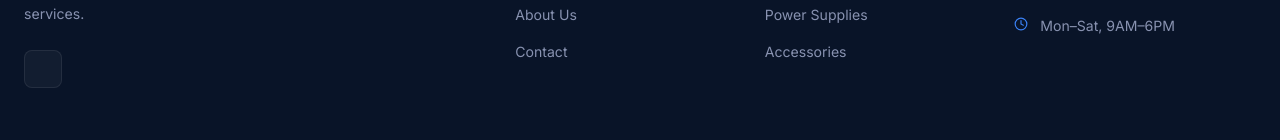
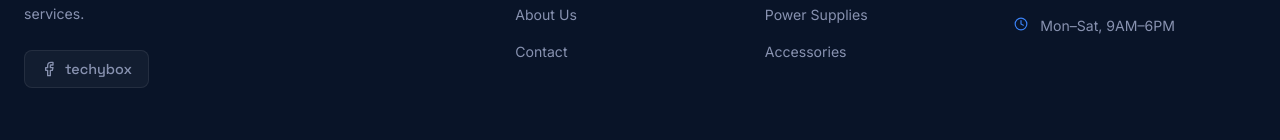
Before and after one commit to renheart15/techybox, a website: page index.html in a window 1280 px wide. Shown: the part 5352-5492 px from the top of the page. Drawn offline with nearby package versions, Linux system fonts and the light colour scheme.

Commit message:
fix: render facebook icon using inline SVG for reliability and display brand name beside it

```diff
--- a/components/footer.html
+++ b/components/footer.html
@@ -14,8 +14,9 @@
           We also offer professional web and IoT development services.
         </p>
         <div class="footer-socials">
-          <a href="https://www.facebook.com/profile.php?id=61584165543316" target="_blank" rel="noopener" class="social-btn" aria-label="Facebook">
-            <i data-lucide="facebook" width="16" height="16"></i>
+          <a href="https://www.facebook.com/profile.php?id=61584165543316" target="_blank" rel="noopener" class="social-btn facebook-btn" aria-label="Facebook">
+            <svg xmlns="http://www.w3.org/2000/svg" width="16" height="16" viewBox="0 0 24 24" fill="none" stroke="currentColor" stroke-width="2" stroke-linecap="round" stroke-linejoin="round" class="lucide lucide-facebook"><path d="M18 2h-3a5 5 0 0 0-5 5v3H7v4h3v8h4v-8h3l1-4h-4V7a1 1 0 0 1 1-1h3z"/></svg>
+            <span class="social-text">techybox</span>
           </a>
         </div>
       </div>
--- a/css/style.css
+++ b/css/style.css
@@ -862,6 +862,16 @@ input,textarea,select{font-family:var(--font-body)}
   transition:all var(--t-base);
 }
 .social-btn:hover{border-color:var(--border-bright);color:var(--cyan);background:rgba(59,130,246,0.06)}
+.social-btn.facebook-btn{
+  width:auto;
+  padding:0 var(--sp-4);
+  gap:var(--sp-2);
+}
+.social-text{
+  font-family:var(--font-heading);
+  font-weight:500;
+  font-size:0.9rem;
+}
 
 .footer-col-title{
   font-family:var(--font-heading);font-weight:600;
```
